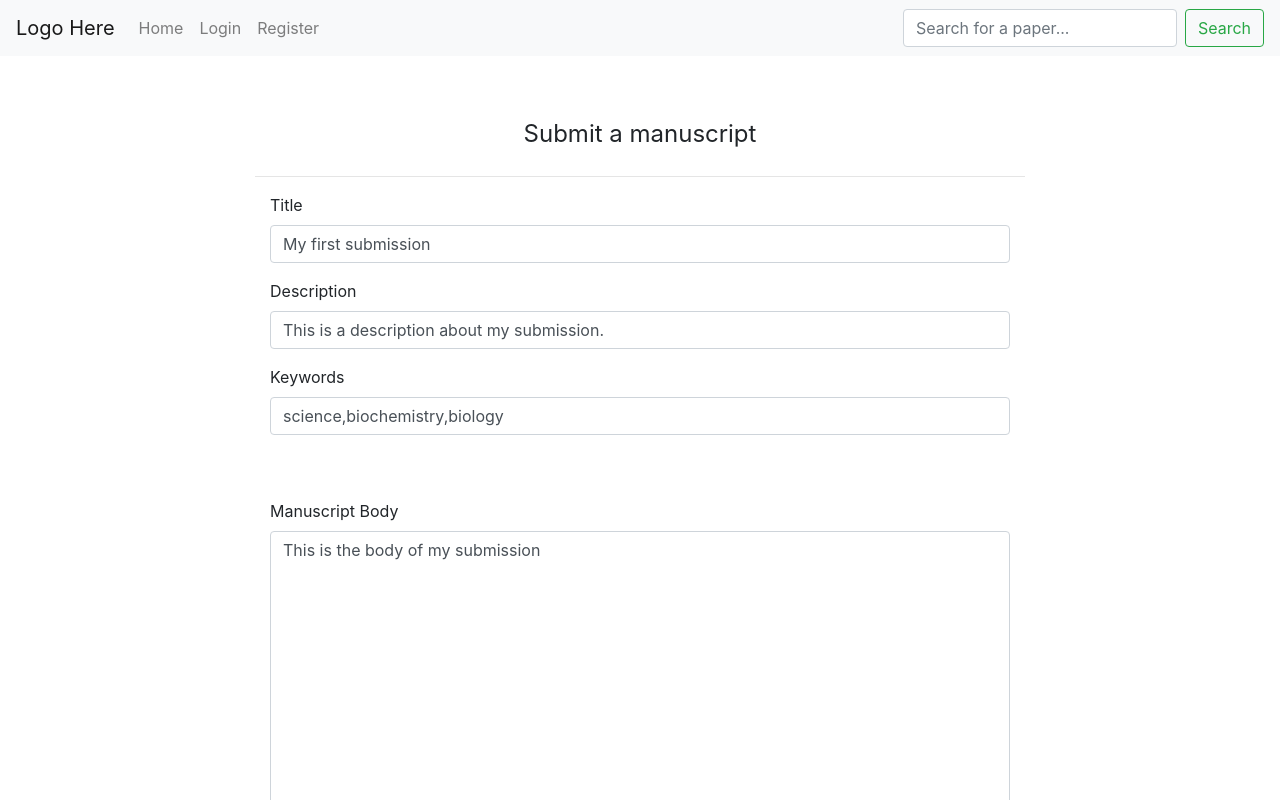
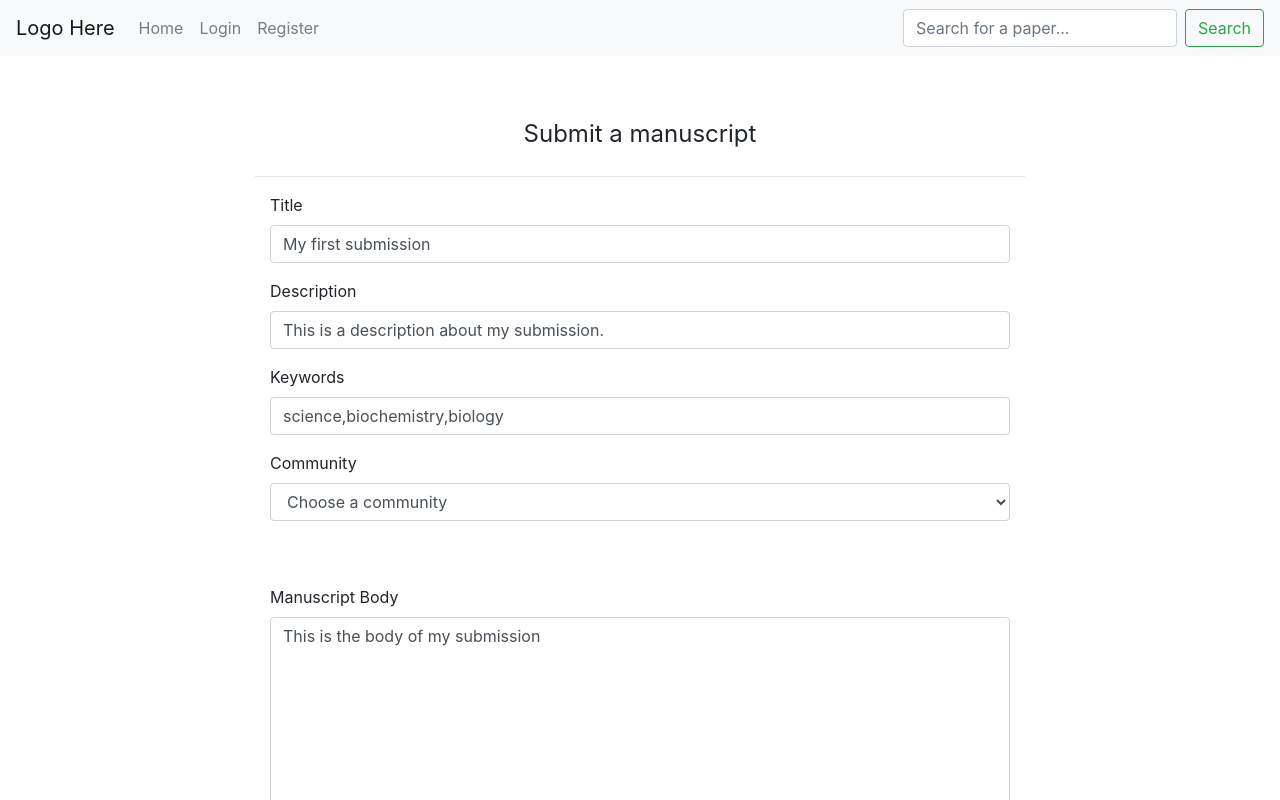
Before and after one commit to shamadac/Thesis, a Vue app: page /submit in a window 1280 px wide. Shown: the top 800 px of the page. Built offline with nearby package versions, Linux system fonts and the light colour scheme.

Commit message:
added community field to manuscript model

```diff
--- a/app.js
+++ b/app.js
@@ -10,7 +10,6 @@ const cookieParser = require('cookie-parser')
 const bodyParser = require('body-parser')
 const logger = require('morgan')
 const helmet = require('helmet')
-const { seedDatabase } = require('./db/utils')
 const { NODE_ENV, DB_URL } = process.env
 const { apiRouter } = require('./routes/index')
 const app = express()
@@ -32,10 +31,7 @@ db = mongoose.connection
 
 if(NODE_ENV === 'development') {
   app.use(logger('dev'))
-  db.once('open', () => {
-    console.log('Connected to MongoDB')
-    seedDatabase()
-  })
+  db.once('open', () => console.log('Connected to MongoDB'))
   db.on('error', console.error.bind(console, 'connection error:'))
   sessionOptions.cookie.maxAge = 3600000 // 1 hour
 }
--- a/db/models/Manuscript.js
+++ b/db/models/Manuscript.js
@@ -43,6 +43,11 @@ const schema = new Schema(
           return `This manuscript has already been reviewed ${props.value} times!`
         }
       }
+    },
+    community: {
+      type: Schema.Types.ObjectId,
+      required: true,
+      ref: 'Community'
     }
   },
   {
--- a/db/utils.js
+++ b/db/utils.js
@@ -7,8 +7,7 @@ function fakerPath(filename) {
 }
 
 module.exports = {
-  seedDatabase: seed => {
-    if(seed) {
+  seedDatabase: () => {
     seedr.seed({
       databaseURL: DB_URL,
       seed: [
@@ -30,7 +29,6 @@ module.exports = {
         }
       ]
     })
-    }
   },
 
   createDocuments: (faker, options = { documents: 1, statics: null }) => {
--- a/src/mixins/forms.js
+++ b/src/mixins/forms.js
@@ -29,7 +29,8 @@ export default {
       title: '',
       description: '',
       keywords: '',
-      body: ''
+      body: '',
+      community: ''
     }
   }),
 
--- a/src/views/Submit.vue
+++ b/src/views/Submit.vue
@@ -26,10 +26,20 @@
           </div>
         </div>
 
-        <div class="form-group pb-5">
+        <div class="form-group">
           <label class="col-md-12 control-label" for="keywords">Keywords</label>
           <div class="col-md-12">
             <input v-model="submission.keywords" id="keywords" name="keywords" type="text" placeholder="Separate keywords with a comma" class="form-control input-md" required="">
+          </div>
+        </div>
+
+        <div class="form-group pb-5">
+          <label for="community" class="col-md-12 control-label">Community</label>
+          <div class="col-md-12">
+            <select v-model="submission.community" class="form-control" id="community">
+              <option value="">Choose a community</option>
+              <option v-for="(community, key) in communities" :key="key" :value="community._id">{{ community.title }}</option>
+            </select>
           </div>
         </div>
 
@@ -60,6 +70,12 @@ const config = {
 
   mixins: [ formsMixin ],
 
+  computed: {
+    communities() {
+      return this.$store.state.community
+    }
+  },
+
   methods: {
     submitForm() {
       axios.post('/api/submission', this.submission)
```
Also changed, not shown: routes/api/join.js (+5 -20 lines). Lines whose indentation alone changed are shown as unchanged.
